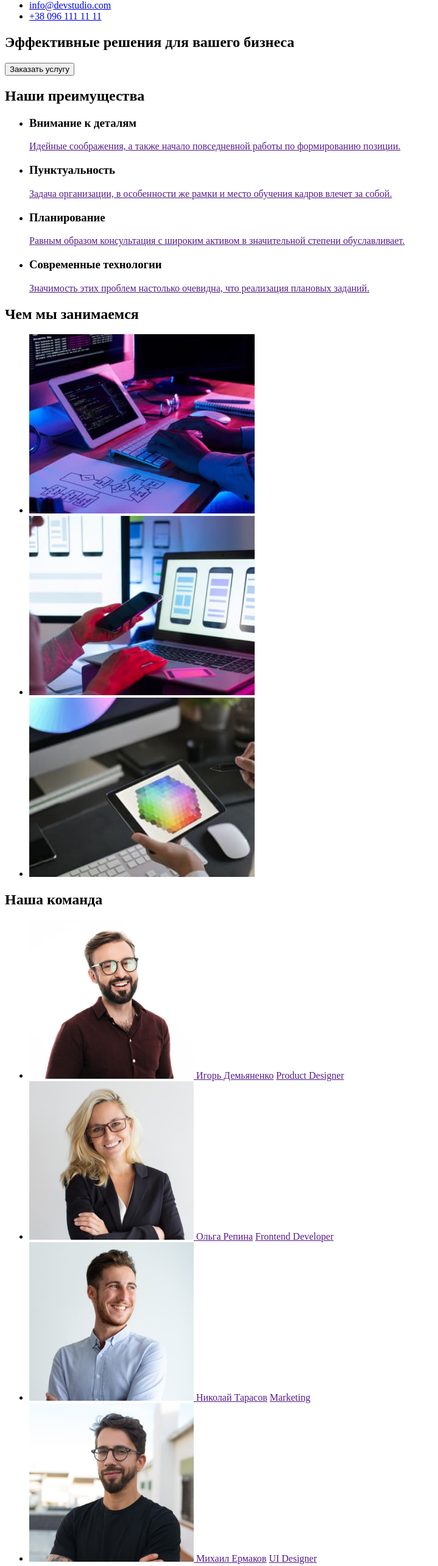
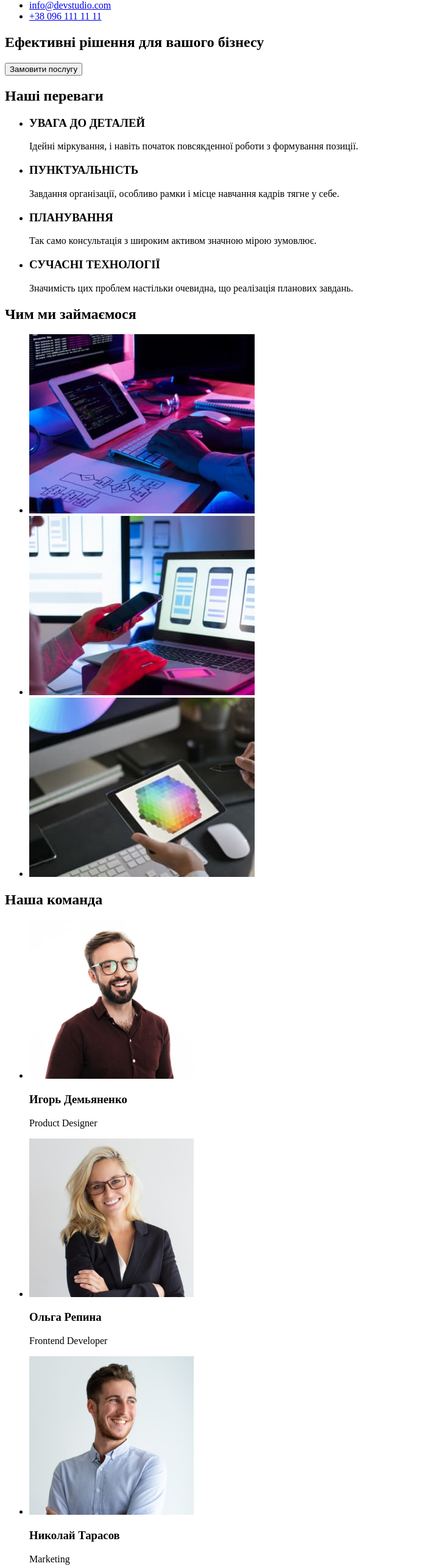
Before and after one commit to AleksandrBorovyk/projects, a plain HTML site: page index.html in a window 1280 px wide. Shown: the part 112-2680 px from the top of the page at 61% size, without its empty margins (0-719 px from the left). Drawn offline with Linux system fonts and the light colour scheme.

Commit message:
Update index.html file

```diff
--- a/index.html
+++ b/index.html
@@ -1,6 +1,6 @@
 <!DOCTYPE html>
 
-<html lang="ru">
+<html lang="uk">
     <head>
         <meta charset="UTF-8">
         <title>HTML5 basics</title>
@@ -11,13 +11,11 @@
                     <a href="">
                     WebStudio
                     </a>
-                    <ul>
-
-                    <li><a href="">Студия</a></li>
-                    <li><a href="">Портфолио</a></li>
-                    <li><a href="">Контакты</a></li>
-
-                    </ul>
+                <ul>
+                    <li><a href="">Студія</a></li>
+                    <li><a href="">Портфоліо</a></li>
+                    <li><a href="">Контакти</a></li>
+                </ul>
                 </nav>
                 <ul>
                     <li><a href="mailto:info@devstudio.com">info@devstudio.com</a></li>
@@ -25,97 +23,83 @@
                 </ul>
             </header>
             <main>
-            <div>
                 <section>
-                    <h1>Эффективные решения для вашего бизнеса</h1>
-                    <button type="button">Заказать услугу</button>
+                    <h1>Ефективні рішення для вашого бізнесу</h1>
+                    <button type="button">Замовити послугу</button>
                 </section>
-            </div>
                 <section>
-                    <h2>Наши преимущества</h2>
+                    <h2>Наші переваги</h2>
                     <ul>
                         <li>
-                            <h3>Внимание к деталям</h3>
-                            <a href="">Идейные соображения, а также начало повседневной работы по формированию позиции.</a></li>
-
+                            <h3>УВАГА ДО ДЕТАЛЕЙ</h3>
+                            <p>Ідейні міркування, і навіть початок повсякденної роботи з формування позиції.</p></li>
                         <li>
-                            <h3>Пунктуальность</h3>
-                            <a href="">Задача организации, в особенности же рамки и место обучения кадров влечет за собой.</a></li>
+                            <h3>ПУНКТУАЛЬНІСТЬ</h3>
+                            <p>Завдання організації, особливо рамки і місце навчання кадрів тягне у себе.</p></li>
                         <li>
-                            <h3>Планирование</h3>
-                            <a href="">Равным образом консультация с широким активом в значительной степени обуславливает.</a>
+                            <h3>ПЛАНУВАННЯ</h3>
+                            <p>Так само консультація з широким активом значною мірою зумовлює.</p>
                         </li>
                         <li>
-                            <h3>Современные технологии</h3>
-                            <a href="">Значимость этих проблем настолько очевидна, что реализация плановых заданий.</a>
+                            <h3>СУЧАСНІ ТЕХНОЛОГІЇ</h3>
+                            <p>Значимість цих проблем настільки очевидна, що реалізація планових завдань.</p>
                         </li>
-
                     </ul>
                 </section>
                 <Section>
-                    <h2>Чем мы занимаемся</h2>
+                    <h2>Чим ми займаємося</h2>
                     <ul>
                         <li>
-                            <a href=""><img src="./images/laptop.jpg" alt="Лэптоп" width="370">
-                            </a>
+                            <img src="./images/laptop.jpg" alt="Лэптоп" width="370">
                         </li>
 
                         <li>
-                            <a href=""><img src="./images/smartphone.jpg" alt="Смартфон" width="370">
-                            </a>
+                            <img src="./images/smartphone.jpg" alt="Смартфон" width="370">
                         </li>
                         <li>
-                            <a href=""><img src="./images/ipad.jpg" alt="Айпад" width="370">
-                            </a>
+                            <img src="./images/ipad.jpg" alt="Айпад" width="370">
                         </li>
-
                     </ul>
-                </Section>
+                </section>
                 <section>
                     <h2>Наша команда</h2>
                     <ul>
                         <li>
-                            <a href=""><img src="./images/demyanenko.jpg" alt="Игорь Демьяненко" width="270">
-                            </a>
-                            <a href="">Игорь Демьяненко</a>
-                            <a href="">Product Designer</a>
+                            <img src="./images/demyanenko.jpg" alt="Игорь Демьяненко" width="270">
+                            <h3>Игорь Демьяненко</h3>
+                            <p>Product Designer</p>
                         </li>
 
                         <li>
-                            <a href=""><img src="./images/repina.jpg" alt="Ольга Репина" width="270">
-                            </a>
-                            <a href="">Ольга Репина</a>
-                            <a href="">Frontend Developer</a>
+                            <img src="./images/repina.jpg" alt="Ольга Репина" width="270">
+                            <h3>Ольга Репина</h3>
+                            <p>Frontend Developer</p>
                         </li>
                         <li>
-                            <a href=""><img src="./images/tarasov.jpg" alt="Николай Тарасов" width="270">
-                            </a>
-                            <a href="">Николай Тарасов</a>
-                            <a href="">Marketing</a>
+                            <img src="./images/tarasov.jpg" alt="Николай Тарасов" width="270">
+                            <h3>Николай Тарасов</h3>
+                            <p>Marketing</p>
                         </li>
                         <li>
-                            <a href=""><img src="./images/ermakov.jpg" alt="Михаил Ермаков" width="270">
-                            </a>
-                            <a href="">Михаил Ермаков</a>
-                            <a href="">UI Designer</a>
+                            <img src="./images/ermakov.jpg" alt="Михаил Ермаков" width="270">
+                            <h3>Михаил Ермаков</h3>
+                            <p>UI Designer</p>
                         </li>
-
                     </ul>
                 </section>
             </main>
-
             <footer>
                 <a href="">
                     WebStudio
                 </a>
-                <address>г. Киев, пр-т Леси Украинки, 26
+                <address>
                 <ul>
+                    <li><a href="https://goo.gl/maps/CPtrU1FHBa2aNyZL9" target="_blank" rel="noopener noreferrer nofollow">м. Київ, пр-т Лесі
+                        Украінки, 26</a></li>
                     <li><a href="mailto:info@devstudio.com">info@devstudio.com</a></li>
                     <li><a href="tel:+380961111111">+38 096 111 11 11</a></li>
                 </ul>
                 </address>
             </footer>
-
         </body>
-
 </html>
```
